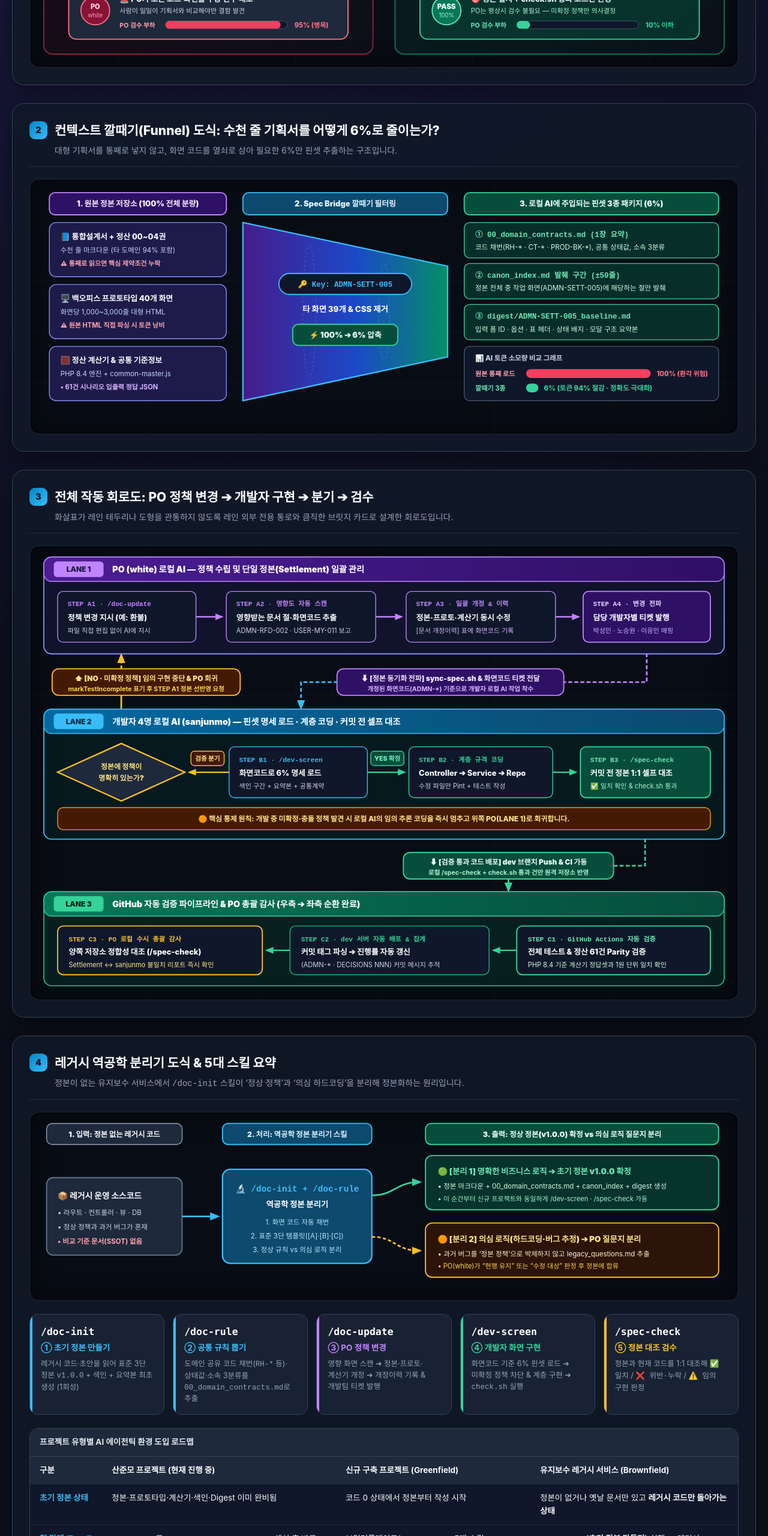
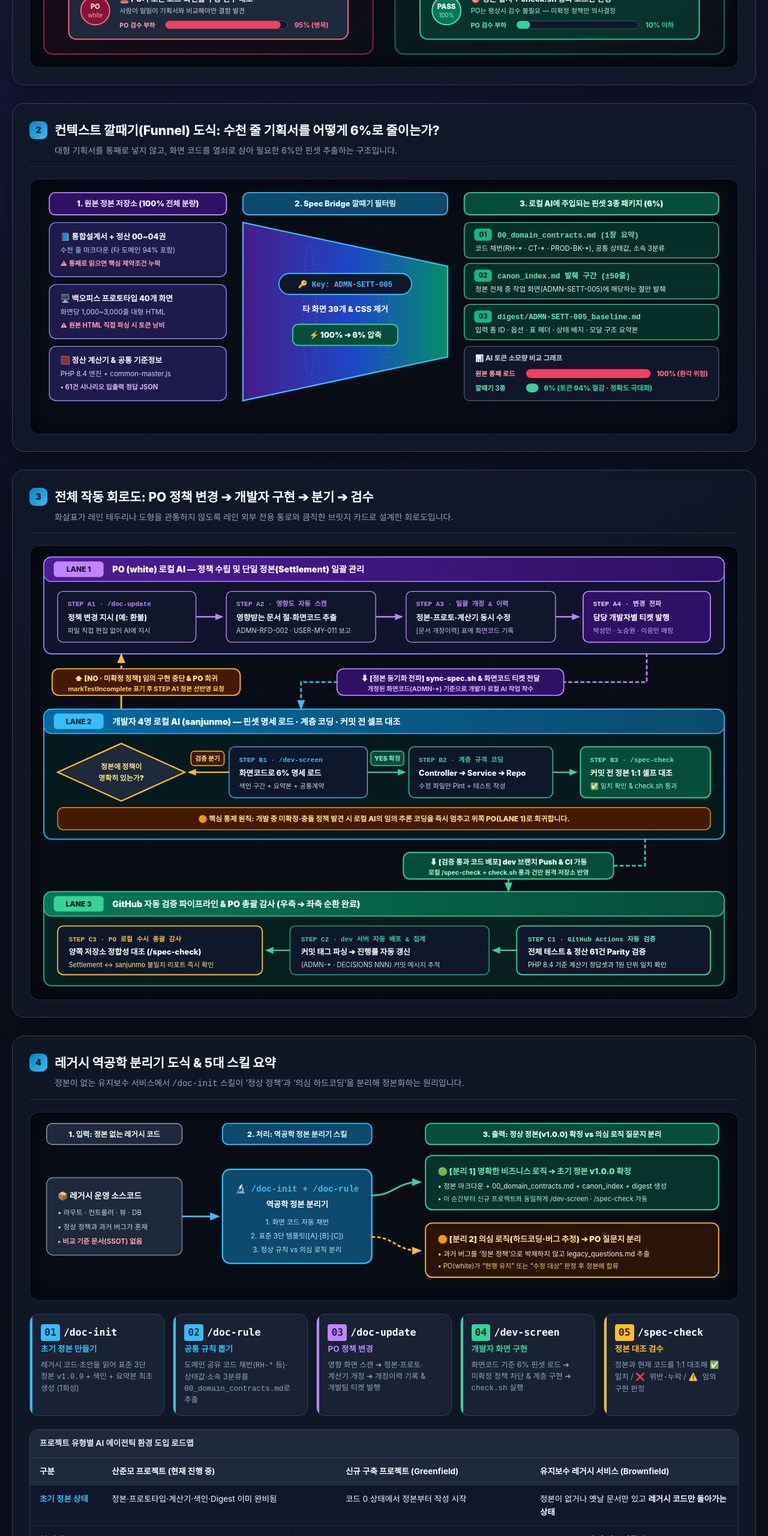
Before and after one commit to whiteceo/agentic, a plain HTML site: page AI_에이전틱_환경_가이드.html in a window 1280 px wide. Shown: the part 824-3384 px from the top of the page at 60% size. Drawn offline with Linux system fonts and the light colour scheme; a web font is replaced by a local one.

Commit message:
v7.28 PLAN AI 에이전틱 환경 가이드 유니코드 원형 숫자(①~⑤) 전면 제거 및 솔리드 배지(01~05) 교체

```diff
--- a/AI_에이전틱_환경_가이드.html
+++ b/AI_에이전틱_환경_가이드.html
@@ -535,16 +535,22 @@
             <text x="230" y="25" fill="#ecfdf5" font-size="14" font-weight="900" text-anchor="middle">3. 로컬 AI에 주입되는 핀셋 3종 패키지 (6%)</text>
 
             <rect x="0" y="54" width="460" height="64" rx="10" fill="#064e3b" fill-opacity="0.55" stroke="#34d399" stroke-width="1.5"/>
-            <text x="20" y="80" fill="#6ee7b7" font-size="13.5" font-family="monospace" font-weight="800">① 00_domain_contracts.md (1장 요약)</text>
-            <text x="20" y="103" fill="#d1fae5" font-size="12.5">코드 채번(RH-* · CT-* · PROD-BK-*), 공통 상태값, 소속 3분류</text>
+            <rect x="18" y="65" width="32" height="22" rx="6" fill="#10b981"/>
+            <text x="34" y="80" fill="#022c22" font-size="12" font-weight="900" text-anchor="middle">01</text>
+            <text x="60" y="81" fill="#6ee7b7" font-size="13.5" font-family="monospace" font-weight="800">00_domain_contracts.md (1장 요약)</text>
+            <text x="20" y="105" fill="#d1fae5" font-size="12.5">코드 채번(RH-* · CT-* · PROD-BK-*), 공통 상태값, 소속 3분류</text>
 
             <rect x="0" y="128" width="460" height="64" rx="10" fill="#064e3b" fill-opacity="0.55" stroke="#34d399" stroke-width="1.5"/>
-            <text x="20" y="154" fill="#6ee7b7" font-size="13.5" font-family="monospace" font-weight="800">② canon_index.md 발췌 구간 (±50줄)</text>
-            <text x="20" y="177" fill="#d1fae5" font-size="12.5">정본 전체 중 작업 화면(ADMN-SETT-005)에 해당하는 절만 발췌</text>
+            <rect x="18" y="139" width="32" height="22" rx="6" fill="#10b981"/>
+            <text x="34" y="154" fill="#022c22" font-size="12" font-weight="900" text-anchor="middle">02</text>
+            <text x="60" y="155" fill="#6ee7b7" font-size="13.5" font-family="monospace" font-weight="800">canon_index.md 발췌 구간 (±50줄)</text>
+            <text x="20" y="179" fill="#d1fae5" font-size="12.5">정본 전체 중 작업 화면(ADMN-SETT-005)에 해당하는 절만 발췌</text>
 
             <rect x="0" y="202" width="460" height="64" rx="10" fill="#064e3b" fill-opacity="0.55" stroke="#34d399" stroke-width="1.5"/>
-            <text x="20" y="228" fill="#6ee7b7" font-size="13.5" font-family="monospace" font-weight="800">③ digest/ADMN-SETT-005_baseline.md</text>
-            <text x="20" y="251" fill="#d1fae5" font-size="12.5">입력 폼 ID · 옵션 · 표 헤더 · 상태 배지 · 모달 구조 요약본</text>
+            <rect x="18" y="213" width="32" height="22" rx="6" fill="#10b981"/>
+            <text x="34" y="228" fill="#022c22" font-size="12" font-weight="900" text-anchor="middle">03</text>
+            <text x="60" y="229" fill="#6ee7b7" font-size="13.5" font-family="monospace" font-weight="800">digest/ADMN-SETT-005_baseline.md</text>
+            <text x="20" y="253" fill="#d1fae5" font-size="12.5">입력 폼 ID · 옵션 · 표 헤더 · 상태 배지 · 모달 구조 요약본</text>
 
             <!-- Bar Chart -->
             <g transform="translate(0, 278)">
@@ -861,28 +867,28 @@
       <!-- 5 Skills Strip -->
       <div class="skill-strip">
         <div class="skill-badge-card sk-init">
-          <div class="sk-cmd">/doc-init</div>
-          <div class="sk-name" style="color:var(--cyan);">① 초기 정본 만들기</div>
+          <div class="sk-cmd"><span style="display:inline-block;background:var(--cyan);color:#082f49;padding:1px 6px;border-radius:4px;margin-right:6px;font-weight:900;">01</span>/doc-init</div>
+          <div class="sk-name" style="color:var(--cyan);">초기 정본 만들기</div>
           <p class="sk-desc">레거시 코드·초안을 읽어 표준 3단 정본 <code>v1.0.0</code> + 색인 + 요약본 최초 생성 (1회성)</p>
         </div>
         <div class="skill-badge-card sk-init">
-          <div class="sk-cmd">/doc-rule</div>
-          <div class="sk-name" style="color:var(--cyan);">② 공통 규칙 뽑기</div>
+          <div class="sk-cmd"><span style="display:inline-block;background:var(--cyan);color:#082f49;padding:1px 6px;border-radius:4px;margin-right:6px;font-weight:900;">02</span>/doc-rule</div>
+          <div class="sk-name" style="color:var(--cyan);">공통 규칙 뽑기</div>
           <p class="sk-desc">도메인 공유 코드 채번(<code>RH-*</code> 등)·상태값·소속 3분류를 <code>00_domain_contracts.md</code>로 추출</p>
         </div>
         <div class="skill-badge-card sk-po">
-          <div class="sk-cmd">/doc-update</div>
-          <div class="sk-name" style="color:var(--purple);">③ PO 정책 변경</div>
+          <div class="sk-cmd"><span style="display:inline-block;background:var(--purple);color:#1e1b4b;padding:1px 6px;border-radius:4px;margin-right:6px;font-weight:900;">03</span>/doc-update</div>
+          <div class="sk-name" style="color:var(--purple);">PO 정책 변경</div>
           <p class="sk-desc">영향 화면 스캔 ➔ 정본·프로토·계산기 개정 ➔ 개정이력 기록 &amp; 개발팀 티켓 발행</p>
         </div>
         <div class="skill-badge-card sk-dev">
-          <div class="sk-cmd">/dev-screen</div>
-          <div class="sk-name" style="color:var(--emerald);">④ 개발자 화면 구현</div>
+          <div class="sk-cmd"><span style="display:inline-block;background:var(--emerald);color:#022c22;padding:1px 6px;border-radius:4px;margin-right:6px;font-weight:900;">04</span>/dev-screen</div>
+          <div class="sk-name" style="color:var(--emerald);">개발자 화면 구현</div>
           <p class="sk-desc">화면코드 기준 6% 핀셋 로드 ➔ 미확정 정책 차단 &amp; 계층 구현 ➔ <code>check.sh</code> 실행</p>
         </div>
         <div class="skill-badge-card sk-check">
-          <div class="sk-cmd">/spec-check</div>
-          <div class="sk-name" style="color:var(--amber);">⑤ 정본 대조 검수</div>
+          <div class="sk-cmd"><span style="display:inline-block;background:var(--amber);color:#451a03;padding:1px 6px;border-radius:4px;margin-right:6px;font-weight:900;">05</span>/spec-check</div>
+          <div class="sk-name" style="color:var(--amber);">정본 대조 검수</div>
           <p class="sk-desc">정본과 현재 코드를 1:1 대조해 <code>✅ 일치</code> / <code>❌ 위반·누락</code> / <code>⚠️ 임의 구현</code> 판정</p>
         </div>
       </div>
```
